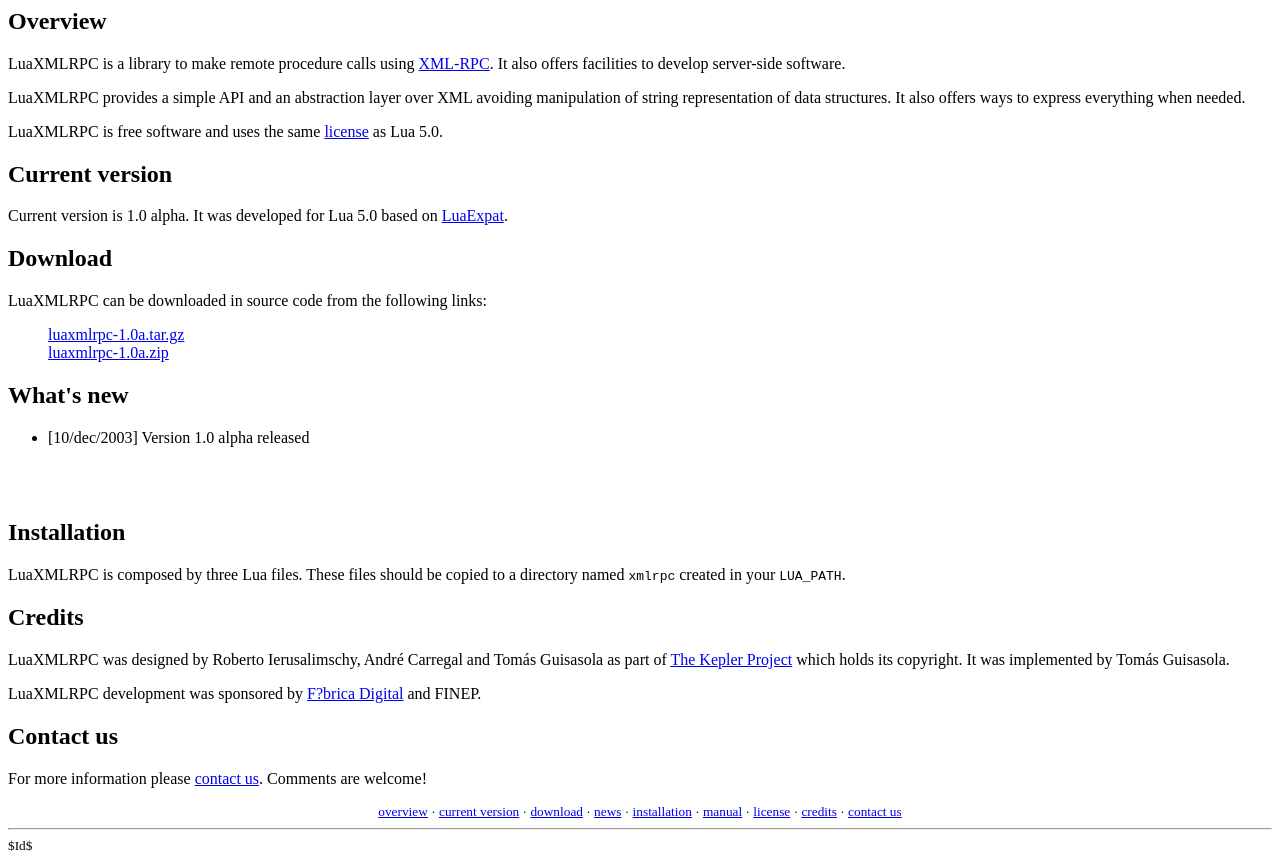
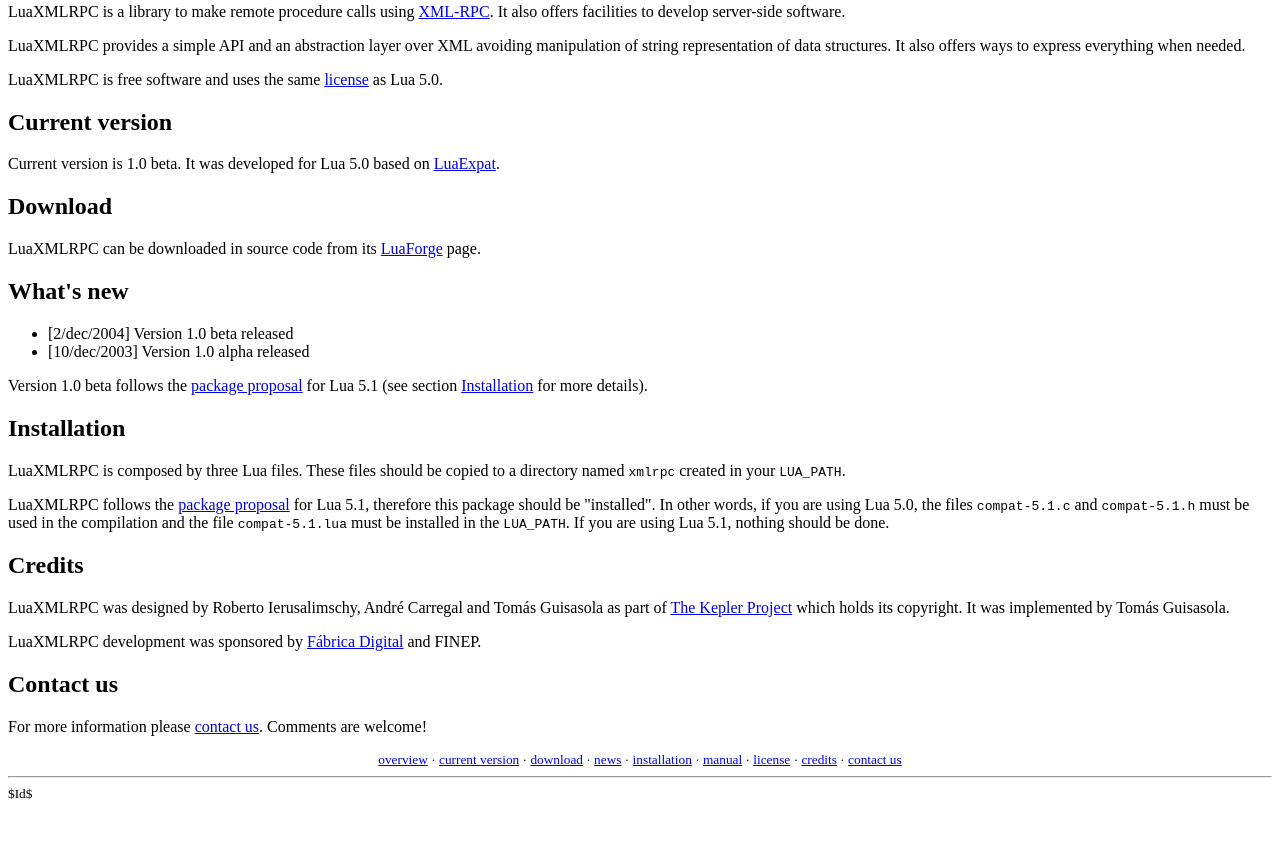
Before and after one commit to timn/lua-xmlrpc, a plain HTML site: page doc/index.html in a window 1280 px wide. Shown: the part 633-1495 px from the top of the page. After the commit the page ends 1443 px from the top, so only its background shows below. Drawn offline with Linux system fonts and the light colour scheme.

Commit message:
Atualizacao para 1.0b.

```diff
--- a/doc/index.html
+++ b/doc/index.html
@@ -1,83 +1,69 @@
 <!DOCTYPE html PUBLIC "-//W3C//DTD HTML 3.2//EN">
 <html>
 <head>
-<meta name="generator" content="HTML Tidy, see www.w3.org">
-<title>LuaXMLRPC: XML-RPC interface to the Lua programming
-language</title>
+<title>LuaXMLRPC: XML-RPC interface to the Lua programming language</title>
 <style type="text/css">
 ul { list-style-type: disc };
 </style>
 </head>
+
 <body bgcolor="#FFFFFF">
 <hr>
 <center>
 <table border="0" cellspacing="2" cellpadding="2">
   <tr>
-<td align="center"><a href=
-"http://www.keplerproject.org/luaxmlrpc"><img border="0" alt=
-"LuaXMLRPC logo" src="luaxmlrpc.png"></a> </td>
+    <td align="center">
+      <a href="http://www.keplerproject.org/luaxmlrpc">
+        <img border="0" alt="LuaXMLRPC logo" src="luaxmlrpc.png">
+      </a>
+    </td>
   </tr>
-
   <tr>
     <td align="center"><big><b>LuaXMLRPC</b></big> </td>
   </tr>
-
   <tr>
-<td align="center" valign="top">XML-RPC interface to the <a href=
-"http://www.lua.org">Lua</a> programming language</td>
+    <td align="center" valign="top">XML-RPC interface to the
+      <a href="http://www.lua.org">Lua</a> programming language
+    </td>
   </tr>
 </table>
 </center>
 
-<center><small><a href="#over">overview</a> &middot; <a href=
-"#version">current version</a> &middot; <a href=
-"#download">download</a> &middot; <a href="#new">news</a> &middot;
-<a href="#installation">installation</a> &middot; <a href=
-"manual.html">manual</a> &middot; <a href=
-"license.html">license</a> &middot; <a href="#credits">credits</a>
-&middot; <a href="#contact">contact us</a></small></center>
+<center><small>
+<a href="#over">overview</a> &middot;
+ <a href="#version">current version</a> &middot;
+ <a href="#download">download</a> &middot;
+ <a href="#new">news</a> &middot;
+ <a href="#installation">installation</a> &middot;
+ <a href="manual.html">manual</a> &middot;
+ <a href="license.html">license</a> &middot;
+ <a href="#credits">credits</a> &middot;
+ <a href="#contact">contact us</a>
+</small></center>
 
 <hr>
 <h2>Contents</h2>
 
 <ul>
   <li><a href="#over">Overview</a></li>
-
   <li><a href="#version">Current Version</a></li>
-
   <li><a href="#download">Download</a></li>
-
   <li><a href="#new">What's new</a></li>
-
   <li><a href="#installation">Installation</a></li>
-
   <li><a href="manual.html">User's manual</a>
-
     <ul>
       <li><a href="manual.html#introduction">Introduction</a></li>
-
       <li><a href="manual.html#data_types">Data types</a></li>
-
       <li><a href="manual.html#basic">Basic support</a></li>
-
       <li><a href="manual.html#client">Client side</a></li>
-
       <li><a href="manual.html#server">Server side</a></li>
-
       <li><a href="manual.html#examples">Examples</a></li>
-
-<li><a href="manual.html#related_docs">Related
-documentation</a></li>
+      <li><a href="manual.html#related_docs">Related documentation</a></li>
     </ul>
   </li>
-
   <li><a href="#credits">Credits</a></li>
-
   <li><a href="#contact">Contact us</a></li>
 </ul>
-
-<br>
-<br>
 
 <a name="over"></a>
 <h2>Overview</h2>
@@ -91,69 +77,92 @@
 structures. It also offers ways to express everything when
 needed.</p>
 
-<p>LuaXMLRPC is free software and uses the same <a href=
-"license.html">license</a> as Lua 5.0.</p>
+<p>LuaXMLRPC is free software and uses the same
+<a href="license.html">license</a> as Lua 5.0.</p>
 
 <a name="version"></a>
 <h2>Current version</h2>
 
-<p>Current version is 1.0 alpha. It was developed for Lua 5.0 based
-on <a href=
-"http://www.keplerproject.org/luaexpat">LuaExpat</a>.</p>
+<p>Current version is 1.0 beta. It was developed for Lua 5.0 based on
+<a href="http://www.keplerproject.org/luaexpat">LuaExpat</a>.</p>
 
 <a name="download"></a>
 <h2>Download</h2>
 
-LuaXMLRPC can be downloaded in source code from the following
-links:
-
-<blockquote><a href=
-"luaxmlrpc-1.0a.tar.gz">luaxmlrpc-1.0a.tar.gz</a><br>
-<a href="luaxmlrpc-1.0a.zip">luaxmlrpc-1.0a.zip</a></blockquote>
+LuaXMLRPC can be downloaded in source code from its
+<a href="http://luaforge.net/project/showfiles.php?group_id=?">LuaForge</a>
+page.
 
 <a name="new"></a>
 <h2>What's new</h2>
 
 <ul>
+<li>[2/dec/2004] Version 1.0 beta released</li>
 <li>[10/dec/2003] Version 1.0 alpha released</li>
 </ul>
 
-<br>
-<br>
+<p>Version 1.0 beta follows the
+<a href="http://www.keplerproject.org/compat">package proposal</a>
+for Lua 5.1 (see section <a href="#installation">Installation</a>
+for more details).</p>
+
 
 <a name="installation"></a>
 <h2>Installation</h2>
 
-<p>LuaXMLRPC is composed by three Lua files. These files should be
+<p>LuaXMLRPC is composed by three Lua files.
+These files should be
 copied to a directory named <code>xmlrpc</code> created in your
 <code>LUA_PATH</code>.</p>
+
+<p>
+LuaXMLRPC follows the
+<a href="http://www.keplerproject.org/compat">package proposal</a>
+for Lua 5.1, therefore this package should be "installed".
+In other words,
+if you are using Lua 5.0, the files <tt>compat-5.1.c</tt> and
+<tt>compat-5.1.h</tt> must be used in the compilation and the file
+<tt>compat-5.1.lua</tt> must be installed in the <tt>LUA_PATH</tt>.
+If you are using Lua 5.1, nothing should be done.
+</p>
+
 
 <a name="credits"></a>
 <h2>Credits</h2>
 
-<p>LuaXMLRPC was designed by Roberto Ierusalimschy, Andr&eacute;
-Carregal and Tom&aacute;s Guisasola as part of <a href=
-"http://www.keplerproject.org">The Kepler Project</a> which holds
-its copyright. It was implemented by Tom&aacute;s Guisasola.</p>
+<p>
+LuaXMLRPC was designed by Roberto Ierusalimschy, Andr&eacute;
+Carregal and Tom&aacute;s Guisasola as part of
+<a href="http://www.keplerproject.org">The Kepler Project</a>
+which holds its copyright.
+It was implemented by Tom&aacute;s Guisasola.</p>
 
-<p>LuaXMLRPC development was sponsored by <a href=
-"http://www.fabricadigital.com.br">F?brica Digital</a> and
-FINEP.</p>
+<p>
+LuaXMLRPC development was sponsored by
+<a href="http://www.fabricadigital.com.br">F&aacute;brica Digital</a>
+and FINEP.
+</p>
 
 <a name="contact"></a>
 <h2>Contact us</h2>
 
-<p>For more information please <a href=
-"mailto:info-NO-SPAM-THANKS@keplerproject.org">contact us</a>.
-Comments are welcome!</p>
+<p>
+For more information please
+<a href="mailto:info-NO-SPAM-THANKS@keplerproject.org">contact us</a>.
+Comments are welcome!
+</p>
 
-<center><small><a href="#over">overview</a> &middot; <a href=
-"#version">current version</a> &middot; <a href=
-"#download">download</a> &middot; <a href="#new">news</a> &middot;
-<a href="#installation">installation</a> &middot; <a href=
-"manual.html">manual</a> &middot; <a href=
-"license.html">license</a> &middot; <a href="#credits">credits</a>
-&middot; <a href="#contact">contact us</a></small></center>
+<center><small>
+<a href="#over">overview</a> &middot;
+<a href="#version">current version</a> &middot;
+<a href="#download">download</a> &middot;
+<a href="#new">news</a> &middot;
+<a href="#installation">installation</a> &middot;
+<a href="manual.html">manual</a> &middot;
+<a href="license.html">license</a> &middot;
+<a href="#credits">credits</a> &middot;
+<a href="#contact">contact us</a>
+</small></center>
 
 <hr>
 <small>$Id$</small>
```
Lines whose indentation alone changed are shown as unchanged.
